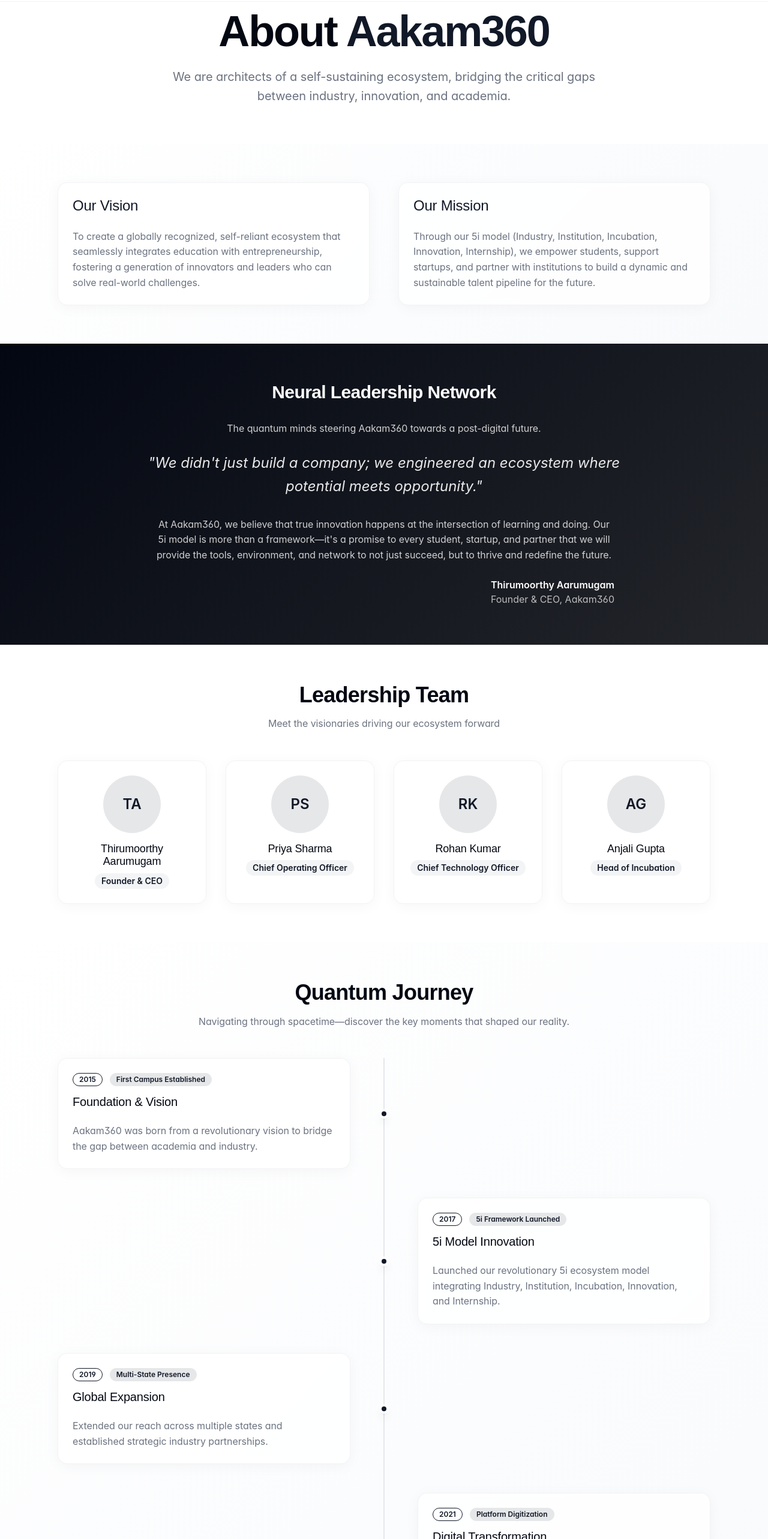
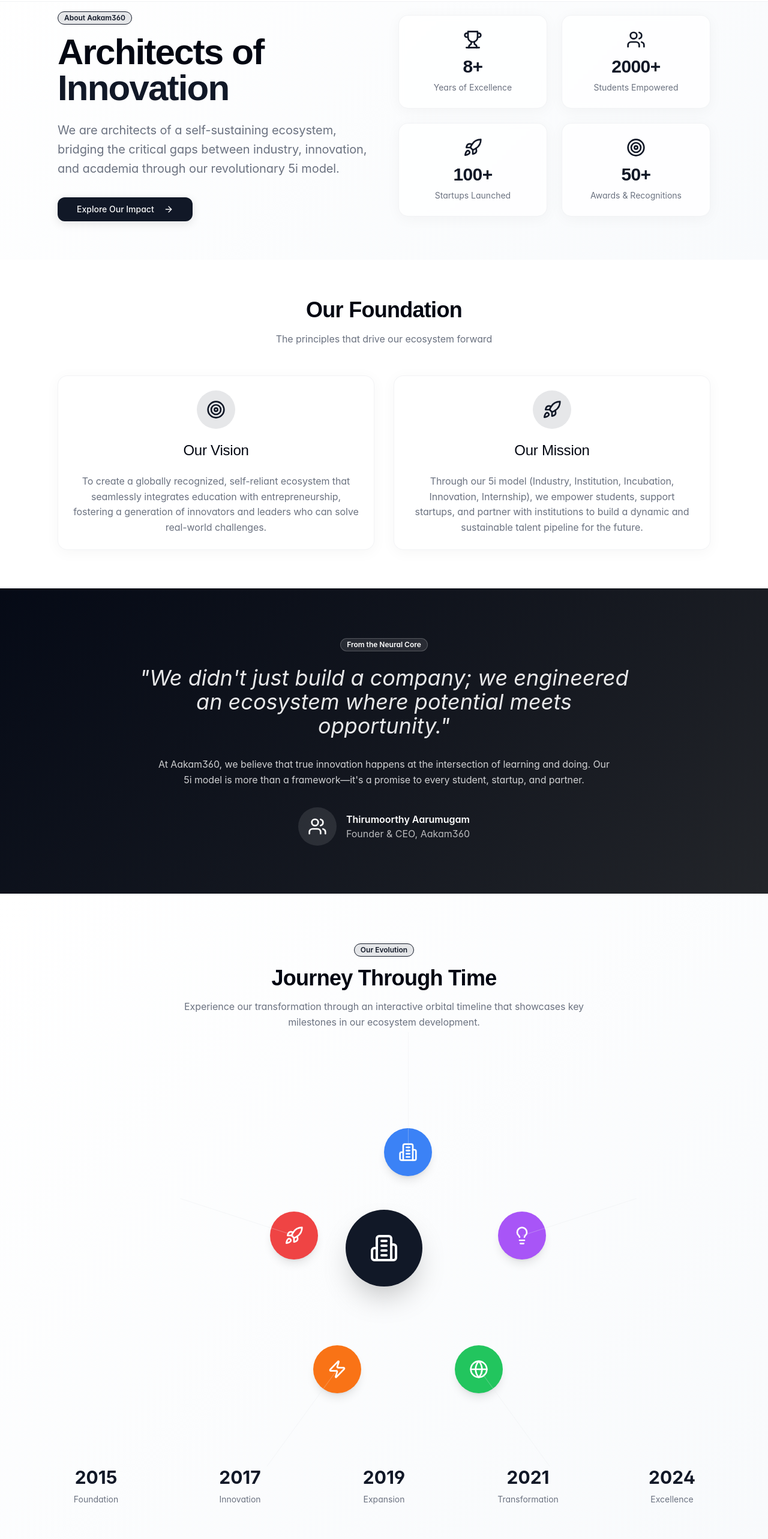
Before and after one commit to ranjith-2102/aakam360-futuristic-web, a React (Vite) app: page /about in a window 1280 px wide. Shown: the part 80-2646 px from the top of the page at 60% size. Built offline with nearby package versions, Linux system fonts and the light colour scheme.

Commit message:
Redesign About page

```diff
--- a/src/pages/About.tsx
+++ b/src/pages/About.tsx
@@ -1,57 +1,80 @@
 import Navigation from "@/components/Navigation";
 import { Card, CardContent, CardHeader, CardTitle } from "@/components/ui/card";
 import { Badge } from "@/components/ui/badge";
+import { Button } from "@/components/ui/button";
+import { ArrowRight, Building2, Users, Trophy, Target, Lightbulb, Rocket, Globe, Zap } from "lucide-react";
 
 const About = () => {
+  const stats = [
+    { value: "8+", label: "Years of Excellence", icon: Trophy },
+    { value: "2000+", label: "Students Empowered", icon: Users },
+    { value: "100+", label: "Startups Launched", icon: Rocket },
+    { value: "50+", label: "Awards & Recognitions", icon: Target }
+  ];
+
   const leadership = [
     {
       name: "Thirumoorthy Aarumugam",
-      role: "Founder & CEO"
+      role: "Founder & CEO",
+      description: "Visionary leader driving the 5i ecosystem transformation"
     },
     {
       name: "Priya Sharma",
-      role: "Chief Operating Officer"
+      role: "Chief Operating Officer",
+      description: "Operational excellence and strategic partnerships"
     },
     {
       name: "Rohan Kumar",
-      role: "Chief Technology Officer"
+      role: "Chief Technology Officer",
+      description: "Technology innovation and digital transformation"
     },
     {
       name: "Anjali Gupta",
-      role: "Head of Incubation"
+      role: "Head of Incubation",
+      description: "Startup mentoring and incubation programs"
     }
   ];
 
-  const timeline = [
+  const journeyPhases = [
     {
+      phase: "Foundation",
       year: "2015",
-      title: "Foundation & Vision",
-      description: "Aakam360 was born from a revolutionary vision to bridge the gap between academia and industry.",
-      milestone: "First Campus Established"
+      icon: Building2,
+      title: "Building the Vision",
+      description: "Started with a revolutionary idea to bridge academia and industry gaps",
+      color: "bg-blue-500"
     },
     {
+      phase: "Innovation",
       year: "2017",
-      title: "5i Model Innovation",
-      description: "Launched our revolutionary 5i ecosystem model integrating Industry, Institution, Incubation, Innovation, and Internship.",
-      milestone: "5i Framework Launched"
+      icon: Lightbulb,
+      title: "5i Framework Birth",
+      description: "Pioneered the groundbreaking 5i ecosystem model",
+      color: "bg-purple-500"
     },
     {
+      phase: "Expansion",
       year: "2019",
-      title: "Global Expansion",
-      description: "Extended our reach across multiple states and established strategic industry partnerships.",
-      milestone: "Multi-State Presence"
+      icon: Globe,
+      title: "Scaling Impact",
+      description: "Extended reach across states with strategic partnerships",
+      color: "bg-green-500"
     },
     {
+      phase: "Transformation",
       year: "2021",
-      title: "Digital Transformation",
-      description: "Embraced digital-first approach with AI-powered matching and virtual collaboration tools.",
-      milestone: "Platform Digitization"
+      icon: Zap,
+      title: "Digital Evolution",
+      description: "Embraced AI-powered solutions and virtual collaboration",
+      color: "bg-orange-500"
     },
     {
+      phase: "Excellence",
       year: "2024",
-      title: "Ecosystem Maturity",
-      description: "Achieved full ecosystem integration with over 10,000+ students and 500+ industry partners.",
-      milestone: "Ecosystem Scale"
+      icon: Rocket,
+      title: "Ecosystem Mastery",
+      description: "Achieved full integration with 10,000+ students and 500+ partners",
+      color: "bg-red-500"
     }
   ];
 
@@ -60,28 +83,66 @@ const About = () => {
       <Navigation />
 
       {/* Hero Section */}
-      <section className="pt-24 pb-16 px-6">
-        <div className="container mx-auto max-w-4xl text-center">
+      <section className="pt-24 pb-16 px-6 section-gradient">
+        <div className="container mx-auto max-w-6xl">
+          <div className="grid lg:grid-cols-2 gap-12 items-center">
             <div className="fade-in-up">
-            <h1 className="heading-display text-5xl md:text-7xl mb-6">
-              About <span className="text-primary">Aakam360</span>
+              <Badge className="mb-4 bg-primary/10 text-primary border-primary">
+                About Aakam360
+              </Badge>
+              <h1 className="heading-display text-5xl md:text-6xl mb-6">
+                Architects of <span className="text-primary">Innovation</span>
               </h1>
-            <p className="body-large text-xl text-muted-foreground max-w-3xl mx-auto">
-              We are architects of a self-sustaining ecosystem, bridging the critical gaps between industry, innovation, and academia.
+              <p className="body-large text-xl text-muted-foreground mb-8">
+                We are architects of a self-sustaining ecosystem, bridging the critical gaps between industry, innovation, and academia through our revolutionary 5i model.
               </p>
+              <Button className="btn-primary">
+                Explore Our Impact <ArrowRight className="ml-2 h-4 w-4" />
+              </Button>
+            </div>
+
+            {/* Stats Grid */}
+            <div className="grid grid-cols-2 gap-6 fade-in-up" style={{ animationDelay: "0.2s" }}>
+              {stats.map((stat, index) => {
+                const IconComponent = stat.icon;
+                return (
+                  <Card key={stat.label} className="modern-card text-center hover-scale">
+                    <CardContent className="pt-6">
+                      <IconComponent className="h-8 w-8 mx-auto mb-3 text-primary" />
+                      <div className="heading-xl text-3xl font-bold text-primary mb-2">
+                        {stat.value}
+                      </div>
+                      <p className="body-small text-muted-foreground">
+                        {stat.label}
+                      </p>
+                    </CardContent>
+                  </Card>
+                );
+              })}
+            </div>
           </div>
         </div>
       </section>
 
       {/* Vision & Mission */}
-      <section className="py-16 px-6 section-gradient">
+      <section className="py-16 px-6">
         <div className="container mx-auto max-w-6xl">
-          <div className="grid md:grid-cols-2 gap-12">
+          <div className="text-center mb-12 fade-in-up">
+            <h2 className="heading-xl text-4xl mb-4">Our Foundation</h2>
+            <p className="body-large text-muted-foreground">
+              The principles that drive our ecosystem forward
+            </p>
+          </div>
+
+          <div className="grid md:grid-cols-2 gap-8">
             <Card className="modern-card fade-in-left">
-              <CardHeader>
-                <CardTitle className="heading-lg text-2xl text-primary">Our Vision</CardTitle>
+              <CardHeader className="text-center">
+                <div className="w-16 h-16 bg-primary/10 rounded-full mx-auto mb-4 flex items-center justify-center">
+                  <Target className="h-8 w-8 text-primary" />
+                </div>
+                <CardTitle className="heading-lg text-2xl">Our Vision</CardTitle>
               </CardHeader>
-              <CardContent>
+              <CardContent className="text-center">
                 <p className="body-large text-muted-foreground">
                   To create a globally recognized, self-reliant ecosystem that seamlessly integrates education with entrepreneurship, fostering a generation of innovators and leaders who can solve real-world challenges.
                 </p>
@@ -89,10 +150,13 @@ const About = () => {
             </Card>
 
             <Card className="modern-card fade-in-left" style={{ animationDelay: "0.2s" }}>
-              <CardHeader>
-                <CardTitle className="heading-lg text-2xl text-primary">Our Mission</CardTitle>
+              <CardHeader className="text-center">
+                <div className="w-16 h-16 bg-primary/10 rounded-full mx-auto mb-4 flex items-center justify-center">
+                  <Rocket className="h-8 w-8 text-primary" />
+                </div>
+                <CardTitle className="heading-lg text-2xl">Our Mission</CardTitle>
               </CardHeader>
-              <CardContent>
+              <CardContent className="text-center">
                 <p className="body-large text-muted-foreground">
                   Through our 5i model (Industry, Institution, Incubation, Innovation, Internship), we empower students, support startups, and partner with institutions to build a dynamic and sustainable talent pipeline for the future.
                 </p>
@@ -103,25 +167,121 @@ const About = () => {
       </section>
 
       {/* Leadership Quote */}
-      <section className="py-16 px-6 section-dark">
-        <div className="container mx-auto max-w-4xl text-center">
+      <section className="py-20 px-6 section-dark relative overflow-hidden">
+        <div className="absolute inset-0 bg-gradient-to-r from-primary/20 to-transparent"></div>
+        <div className="container mx-auto max-w-4xl text-center relative z-10">
           <div className="fade-in-up">
-            <h2 className="heading-xl text-3xl mb-8 text-white">Neural Leadership Network</h2>
-            <p className="body-large mb-6 text-white/80">
-              The quantum minds steering Aakam360 towards a post-digital future.
-            </p>
-
-            <blockquote className="text-2xl italic text-white/90 mb-8 leading-relaxed">
+            <Badge className="mb-6 bg-white/10 text-white border-white/20">
+              From the Neural Core
+            </Badge>
+            <blockquote className="text-3xl md:text-4xl italic text-white/90 mb-8 leading-relaxed">
               "We didn't just build a company; we engineered an ecosystem where potential meets opportunity."
             </blockquote>
 
-            <p className="body-large text-white/80 max-w-3xl mx-auto mb-6">
-              At Aakam360, we believe that true innovation happens at the intersection of learning and doing. Our 5i model is more than a framework—it's a promise to every student, startup, and partner that we will provide the tools, environment, and network to not just succeed, but to thrive and redefine the future.
+            <p className="body-large text-white/80 max-w-3xl mx-auto mb-8">
+              At Aakam360, we believe that true innovation happens at the intersection of learning and doing. Our 5i model is more than a framework—it's a promise to every student, startup, and partner.
             </p>
 
-            <div className="text-right max-w-3xl mx-auto">
+            <div className="flex items-center justify-center gap-4">
+              <div className="w-16 h-16 bg-white/10 rounded-full flex items-center justify-center">
+                <Users className="h-8 w-8 text-white" />
+              </div>
+              <div className="text-left">
                 <p className="font-semibold text-white">Thirumoorthy Aarumugam</p>
                 <p className="text-white/70">Founder & CEO, Aakam360</p>
+              </div>
+            </div>
+          </div>
+        </div>
+      </section>
+
+      {/* Journey Section - New Orbit Concept */}
+      <section className="py-20 px-6 section-gradient relative overflow-hidden">
+        <div className="container mx-auto max-w-7xl">
+          <div className="text-center mb-16 fade-in-up">
+            <Badge className="mb-4 bg-primary/10 text-primary border-primary">
+              Our Evolution
+            </Badge>
+            <h2 className="heading-xl text-4xl mb-4">Journey Through Time</h2>
+            <p className="body-large text-muted-foreground max-w-2xl mx-auto">
+              Experience our transformation through an interactive orbital timeline that showcases key milestones in our ecosystem development.
+            </p>
+          </div>
+
+          {/* Orbital Journey */}
+          <div className="relative">
+            {/* Central Hub */}
+            <div className="absolute top-1/2 left-1/2 transform -translate-x-1/2 -translate-y-1/2 w-32 h-32 bg-primary rounded-full flex items-center justify-center z-20 shadow-2xl">
+              <Building2 className="h-12 w-12 text-white" />
+            </div>
+
+            {/* Orbital Rings */}
+            <div className="relative w-full h-96 md:h-[600px] flex items-center justify-center">
+              {journeyPhases.map((phase, index) => {
+                const IconComponent = phase.icon;
+                const angle = (index * 72) - 90; // 360/5 = 72 degrees between each
+                const radius = 200;
+                const x = Math.cos((angle * Math.PI) / 180) * radius;
+                const y = Math.sin((angle * Math.PI) / 180) * radius;
+
+                return (
+                  <div
+                    key={phase.year}
+                    className="absolute transform -translate-x-1/2 -translate-y-1/2 fade-in-up hover-scale group cursor-pointer"
+                    style={{
+                      left: `calc(50% + ${x}px)`,
+                      top: `calc(50% + ${y}px)`,
+                      animationDelay: `${index * 0.2}s`
+                    }}
+                  >
+                    {/* Orbit Line */}
+                    <div
+                      className="absolute w-px bg-border/30 origin-bottom"
+                      style={{
+                        height: `${radius}px`,
+                        transform: `rotate(${angle + 90}deg)`,
+                        left: '50%',
+                        bottom: '50%'
+                      }}
+                    />
+
+                    {/* Phase Node */}
+                    <div className={`w-20 h-20 ${phase.color} rounded-full flex items-center justify-center shadow-lg group-hover:scale-110 transition-transform duration-300`}>
+                      <IconComponent className="h-8 w-8 text-white" />
+                    </div>
+
+                    {/* Phase Info Card */}
+                    <Card className="absolute top-24 left-1/2 transform -translate-x-1/2 w-80 modern-card opacity-0 group-hover:opacity-100 transition-opacity duration-300 z-30">
+                      <CardHeader>
+                        <div className="flex items-center gap-2 mb-2">
+                          <Badge variant="outline" className="text-primary border-primary">
+                            {phase.year}
+                          </Badge>
+                          <Badge className="bg-primary/10 text-primary">
+                            {phase.phase}
+                          </Badge>
+                        </div>
+                        <CardTitle className="heading-lg text-lg">{phase.title}</CardTitle>
+                      </CardHeader>
+                      <CardContent>
+                        <p className="body-small text-muted-foreground">{phase.description}</p>
+                      </CardContent>
+                    </Card>
+                  </div>
+                );
+              })}
+            </div>
+          </div>
+
+          {/* Journey Stats */}
+          <div className="mt-16 text-center fade-in-up">
+            <div className="grid grid-cols-2 md:grid-cols-5 gap-8">
+              {journeyPhases.map((phase, index) => (
+                <div key={phase.year} className="fade-in-up" style={{ animationDelay: `${index * 0.1}s` }}>
+                  <div className="text-3xl font-bold text-primary mb-2">{phase.year}</div>
+                  <div className="body-small text-muted-foreground">{phase.phase}</div>
+                </div>
+              ))}
             </div>
           </div>
         </div>
@@ -131,25 +291,35 @@ const About = () => {
       <section className="py-16 px-6">
         <div className="container mx-auto max-w-6xl">
           <div className="text-center mb-12 fade-in-up">
-            <h2 className="heading-xl text-4xl mb-4">Leadership Team</h2>
+            <Badge className="mb-4 bg-primary/10 text-primary border-primary">
+              Neural Leadership Network
+            </Badge>
+            <h2 className="heading-xl text-4xl mb-4">Meet Our Visionaries</h2>
             <p className="body-large text-muted-foreground">
-              Meet the visionaries driving our ecosystem forward
+              The quantum minds steering Aakam360 towards a post-digital future
             </p>
           </div>
 
-          <div className="grid md:grid-cols-2 lg:grid-cols-4 gap-8">
+          <div className="grid md:grid-cols-2 gap-8">
             {leadership.map((leader, index) => (
-              <Card key={leader.name} className="modern-card text-center fade-in-up" style={{ animationDelay: `${index * 0.1}s` }}>
-                <CardContent className="pt-6">
-                  <div className="w-24 h-24 bg-primary/10 rounded-full mx-auto mb-4 flex items-center justify-center">
-                    <span className="text-2xl font-semibold text-primary">
+              <Card key={leader.name} className="modern-card fade-in-up hover-scale" style={{ animationDelay: `${index * 0.1}s` }}>
+                <CardContent className="p-8">
+                  <div className="flex items-start gap-6">
+                    <div className="w-16 h-16 bg-primary/10 rounded-full flex items-center justify-center flex-shrink-0">
+                      <span className="text-lg font-semibold text-primary">
                         {leader.name.split(' ').map(n => n[0]).join('')}
                       </span>
                     </div>
-                  <h3 className="heading-lg text-lg mb-2">{leader.name}</h3>
-                  <Badge variant="secondary" className="text-sm">
+                    <div>
+                      <h3 className="heading-lg text-xl mb-2">{leader.name}</h3>
+                      <Badge variant="secondary" className="mb-3">
                         {leader.role}
                       </Badge>
+                      <p className="body-large text-muted-foreground">
+                        {leader.description}
+                      </p>
+                    </div>
+                  </div>
                 </CardContent>
               </Card>
             ))}
@@ -157,74 +327,22 @@ const About = () => {
         </div>
       </section>
 
-      {/* Timeline */}
-      <section className="py-16 px-6 section-gradient">
-        <div className="container mx-auto max-w-6xl">
-          <div className="text-center mb-12 fade-in-up">
-            <h2 className="heading-xl text-4xl mb-4">Quantum Journey</h2>
-            <p className="body-large text-muted-foreground">
-              Navigating through spacetime—discover the key moments that shaped our reality.
-            </p>
-          </div>
-
-          <div className="relative">
-            {/* Timeline Line */}
-            <div className="hidden md:block absolute left-1/2 transform -translate-x-1/2 h-full w-0.5 bg-border"></div>
-
-            <div className="space-y-12">
-              {timeline.map((item, index) => (
-                <div
-                  key={item.year}
-                  className={`flex items-center ${index % 2 === 0 ? 'md:flex-row' : 'md:flex-row-reverse'} fade-in-up`}
-                  style={{ animationDelay: `${index * 0.2}s` }}
-                >
-                  <div className={`flex-1 ${index % 2 === 0 ? 'md:pr-12' : 'md:pl-12'}`}>
-                    <Card className="modern-card">
-                      <CardHeader>
-                        <div className="flex items-center gap-3 mb-2">
-                          <Badge variant="outline" className="text-primary border-primary">
-                            {item.year}
-                          </Badge>
-                          <Badge className="bg-primary/10 text-primary">
-                            {item.milestone}
-                          </Badge>
-                        </div>
-                        <CardTitle className="heading-lg text-xl">{item.title}</CardTitle>
-                      </CardHeader>
-                      <CardContent>
-                        <p className="body-large text-muted-foreground">{item.description}</p>
-                      </CardContent>
-                    </Card>
-                  </div>
-
-                  {/* Timeline Dot */}
-                  <div className="hidden md:block relative">
-                    <div className="w-4 h-4 bg-primary rounded-full border-4 border-background shadow-lg"></div>
-                  </div>
-
-                  <div className={`flex-1 ${index % 2 === 0 ? 'md:pl-12' : 'md:pr-12'}`}></div>
-                </div>
-              ))}
-            </div>
-          </div>
-        </div>
-      </section>
-
       {/* CTA Section */}
-      <section className="py-16 px-6 section-accent">
-        <div className="container mx-auto max-w-4xl text-center">
+      <section className="py-20 px-6 section-accent relative overflow-hidden">
+        <div className="absolute inset-0 bg-gradient-to-br from-primary via-primary to-purple-600"></div>
+        <div className="container mx-auto max-w-4xl text-center relative z-10">
           <div className="fade-in-up">
             <h2 className="heading-xl text-4xl mb-6 text-white">Ready to Join Our Ecosystem?</h2>
             <p className="body-large text-xl text-white/90 mb-8 max-w-2xl mx-auto">
               Whether you're a student seeking opportunities, an institution looking to collaborate, or an industry partner ready to innovate—let's build the future together.
             </p>
             <div className="flex flex-col sm:flex-row gap-4 justify-center">
-              <button className="btn-primary bg-white text-primary hover:bg-white/90">
-                Get Started Today
-              </button>
-              <button className="btn-secondary border-white text-white hover:bg-white/10">
-                Learn More About 5i
-              </button>
+              <Button className="bg-white text-primary hover:bg-white/90 px-8 py-3">
+                Get Started Today <ArrowRight className="ml-2 h-4 w-4" />
+              </Button>
+              <Button variant="outline" className="border-white text-white hover:bg-white/10 px-8 py-3">
+                Explore 5i Model
+              </Button>
             </div>
           </div>
         </div>
```
Lines whose indentation alone changed are shown as unchanged.
